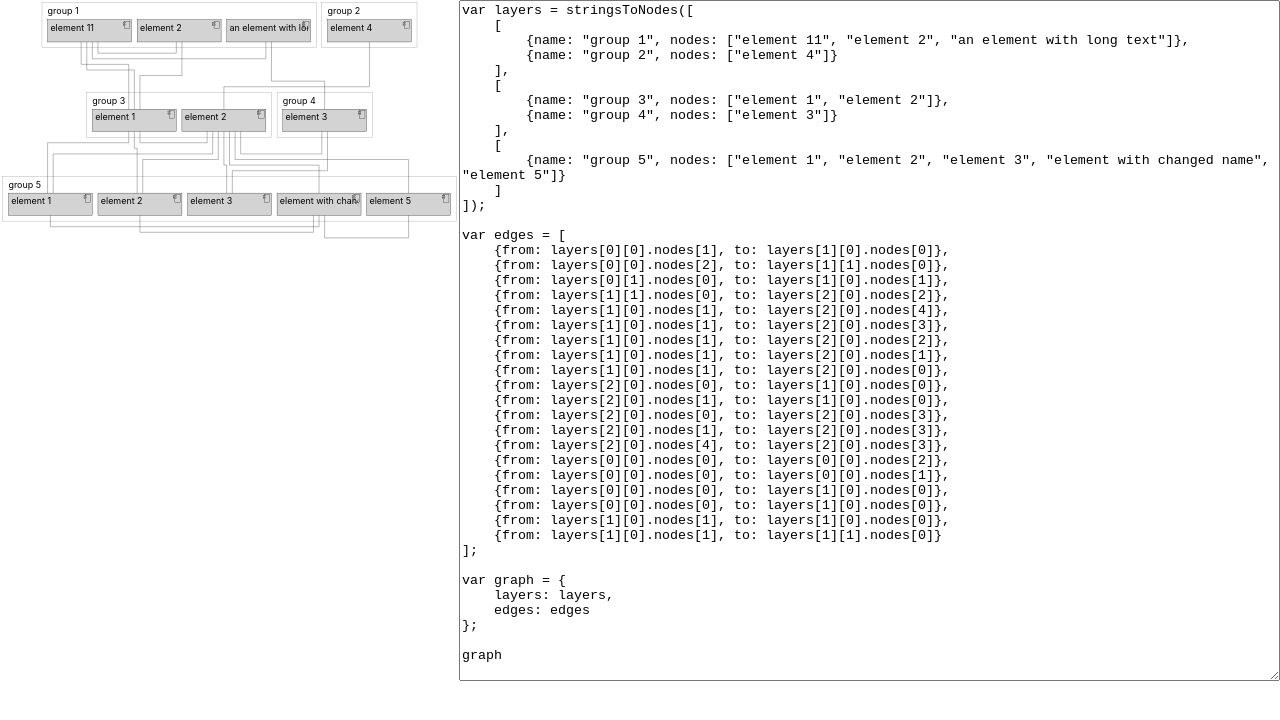
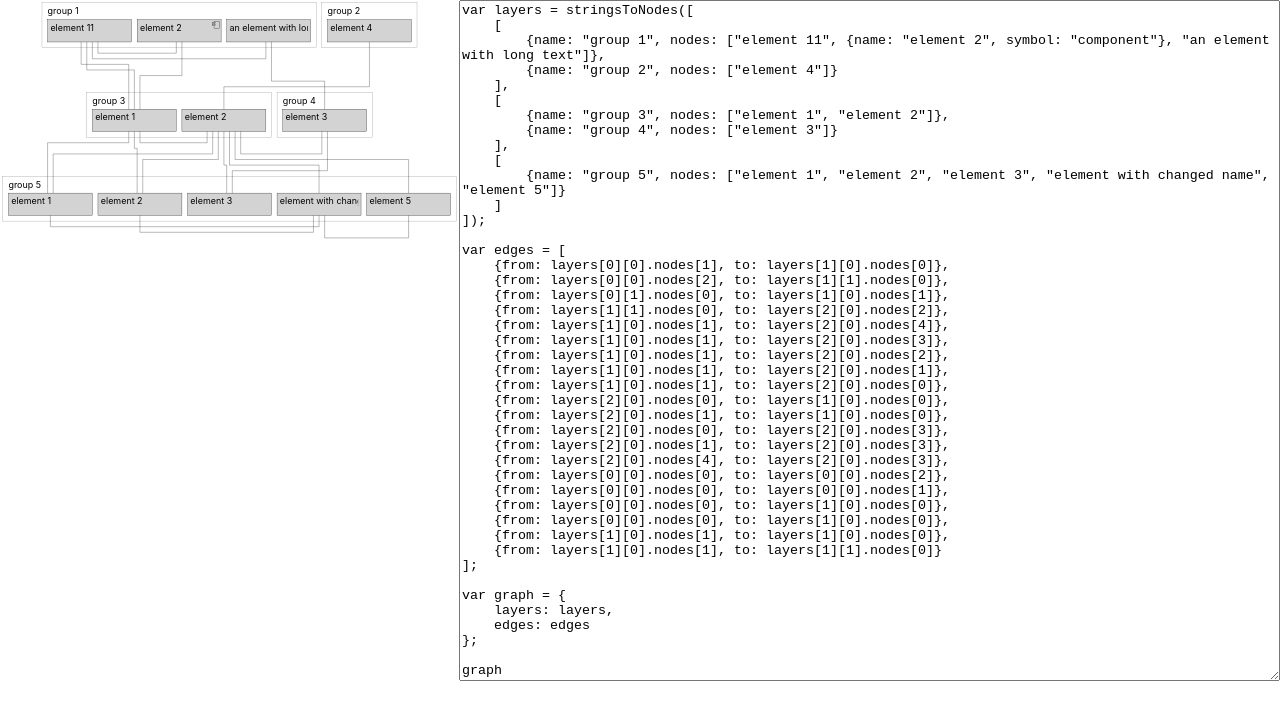
Before and after one commit to tkreyling/svg-experiments, a React (Create React App) app: page / in a window 1280 px wide. Shown: the top 720 px of the page. Built offline with nearby package versions, Linux system fonts and the light colour scheme.

Commit message:
Add symbol property on elements

```diff
--- a/src/App.tsx
+++ b/src/App.tsx
@@ -19,8 +19,11 @@ export type GroupPosition = {
     layerIndex: number
 }
 
+type Symbols = "component"
+
 export type Node = {
     name: string
+    symbol?: Symbols
 }
 
 export type Edge<T> = {
@@ -395,11 +398,13 @@ export const Rect: React.FC<Node & LayerPosition & Coordinates> = node => {
                 <rect x={node.x + TEXT_PADDING} y={node.y} width={ELEMENT_WIDTH - 2 * TEXT_PADDING} height={ELEMENT_HEIGHT}/>
             </clipPath>
 
-            <ComponentSymbol
-                symbolKey={node.key + "CS"}
-                x={node.x + ELEMENT_WIDTH - SYMBOL_WIDTH - SYMBOL_SPACING}
-                y={node.y + SYMBOL_SPACING}
-                width={SYMBOL_WIDTH}/>
+            {(node.symbol === "component") ?
+                <ComponentSymbol
+                    symbolKey={node.key + "CS"}
+                    x={node.x + ELEMENT_WIDTH - SYMBOL_WIDTH - SYMBOL_SPACING}
+                    y={node.y + SYMBOL_SPACING}
+                    width={SYMBOL_WIDTH}/>
+                : ""}
         </g>
     );
 };
@@ -457,13 +462,17 @@ export const Path: React.FC<Edge<LayerPosition & Coordinates & NumberOfEdges> &
     );
 };
 
-export function stringsToNodes(strings: Group<string>[][]): Layer<Node, unknown>[] {
+export function stringsToNodes(strings: Group<string | Node>[][]): Layer<Node, unknown>[] {
     return strings.map(layer => {
         return layer.map(group => {
             return {
                 name: group.name,
-                nodes: group.nodes.map(name => {
-                    return {name: name}
+                nodes: group.nodes.map(element => {
+                    if (typeof element === 'string') {
+                        return {name: element}
+                    } else {
+                        return element
+                    }
                 })
             }
         });
@@ -473,7 +482,7 @@ export function stringsToNodes(strings: Group<string>[][]): Layer<Node, unknown>
 let graphAsString =
 `var layers = stringsToNodes([
     [
-        {name: "group 1", nodes: ["element 11", "element 2", "an element with long text"]},
+        {name: "group 1", nodes: ["element 11", {name: "element 2", symbol: "component"}, "an element with long text"]},
         {name: "group 2", nodes: ["element 4"]}
     ],
     [
```
Also changed, not shown: 1 other file (tests, documents, lock files or other folders).
